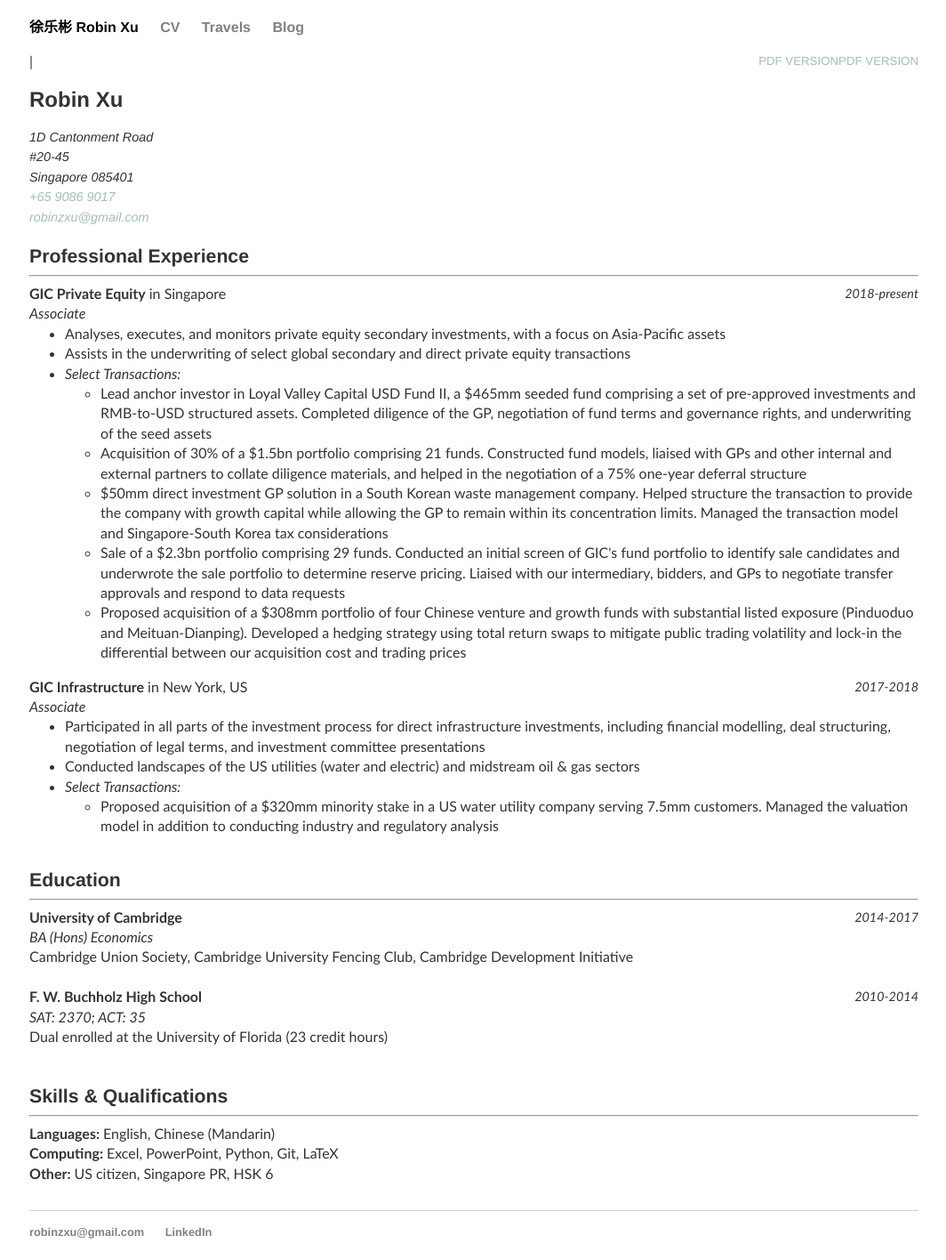
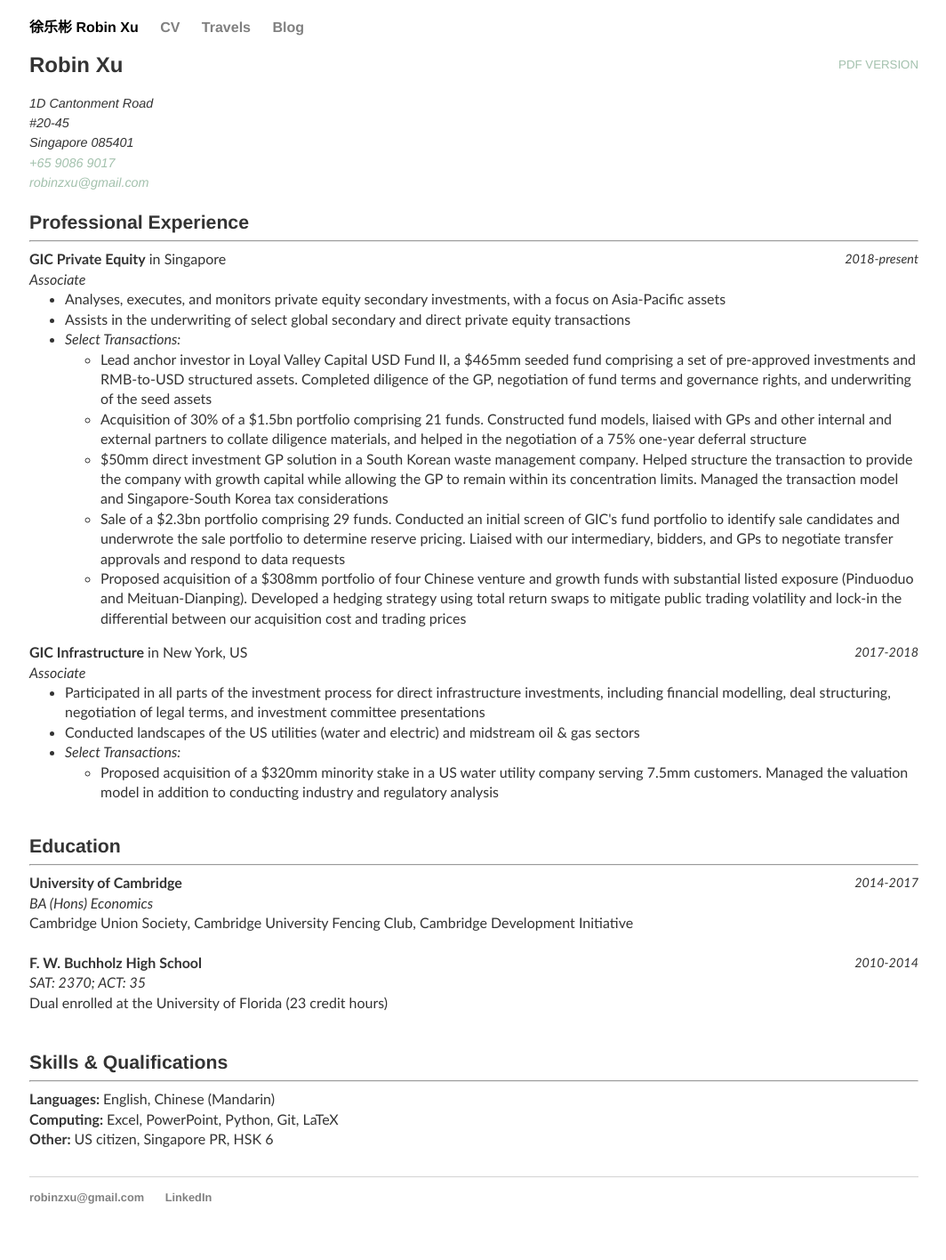
Before and after one commit to robinzxu/robinzxu.github.io, a Jekyll site: the page built from cv/index.html, in a window 1280 px wide. Shown: the whole page at 89% size, without its empty margins (107-1171 px from the left). Built offline with Jekyll 4.4.1, drawn with Linux system fonts in a browser that asks for light colours; after the commit the page ends 1378 px from its top, so only the background shows below that.

Commit message:
Update index.html

```diff
--- a/cv/index.html
+++ b/cv/index.html
@@ -5,7 +5,7 @@
 
 <div class="cv">
 
-<a style="float:right;" target="_blank" rel="noopener noreferrer" href="Robin Xu - CV (October 20).pdf" class="download" title="PDF Version">PDF Version</a> | <a style="float:right;" target="_blank" rel="noopener noreferrer" href="Robin Xu - CV (October 20).pdf" class="download" title="PDF Version">PDF Version</a>
+<a target="_blank" rel="noopener noreferrer" href="Robin Xu - CV (October 20).pdf" class="download" title="PDF Version">PDF Version</a>
 
 <h2>Robin Xu</h2>
 
```
